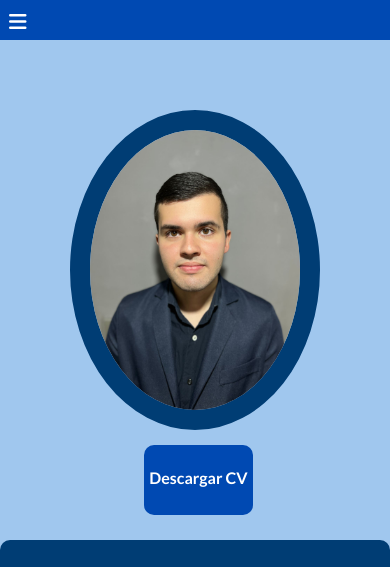
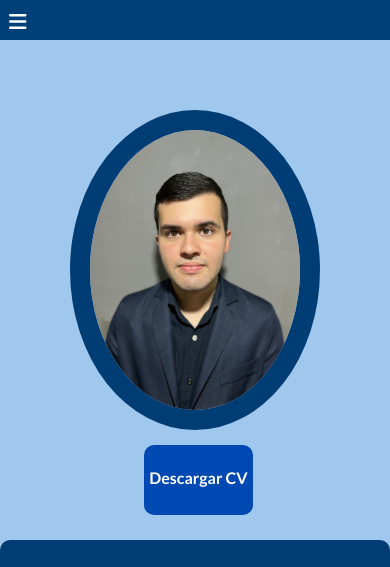
Before and after one commit to Dinamo0908/FullStack, a plain HTML site: page CVWebESP/index.html in a window 390 px wide. Shown: the top 567 px of the page. Drawn offline with Linux system fonts and the light colour scheme.

Commit message:
Add files via upload
Cambiados los colores del nav.
Changed nav colors.

```diff
--- a/CVWebESP/CSS/style.css
+++ b/CVWebESP/CSS/style.css
@@ -79,14 +79,14 @@ body {
     top: 0;
     height: 50px;
     width: 100%;
-    background: #0049b2;
+    background: #004079;
     text-align: center;
 }
 
 .nav__responsive-ul__button-container {
     position: absolute;
     z-index: 30;
-    background: #0049b2;
+    background: #004079;
     width: 100%;
     font-size: 20px;
 }
@@ -859,7 +859,7 @@ a[download = "CV"] {
         z-index: 10;
         top: -3000px;
         height: 130vh;
-        background-color: #003d72;
+        background-color: #004079;
         width: 65%;
         padding-top: 20px;
         transition: all 1s;
--- a/WebResumeENG/CSS/style.css
+++ b/WebResumeENG/CSS/style.css
@@ -79,14 +79,14 @@ body {
     top: 0;
     height: 50px;
     width: 100%;
-    background: #0049b2;
+    background: #004079;
     text-align: center;
 }
 
 .nav__responsive-ul__button-container {
     position: absolute;
     z-index: 30;
-    background: #0049b2;
+    background: #004079;
     width: 100%;
     font-size: 20px;
 }
@@ -877,7 +877,7 @@ a[download = "Resume"] {
         z-index: 10;
         top: -3000px;
         height: 130vh;
-        background-color: #003d72;
+        background-color: #004079;
         width: 65%;
         padding-top: 20px;
         transition: all 1s;
```
